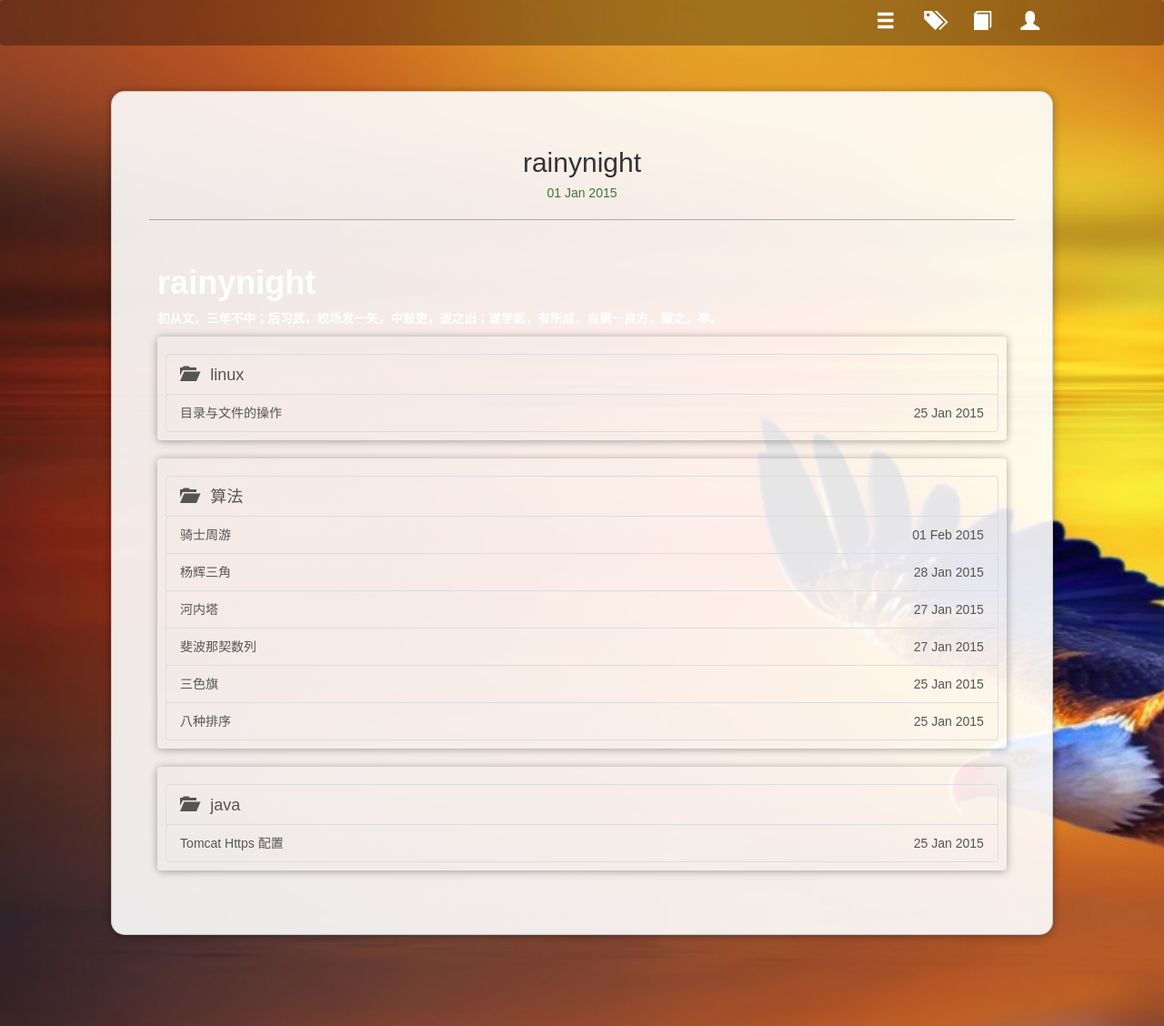
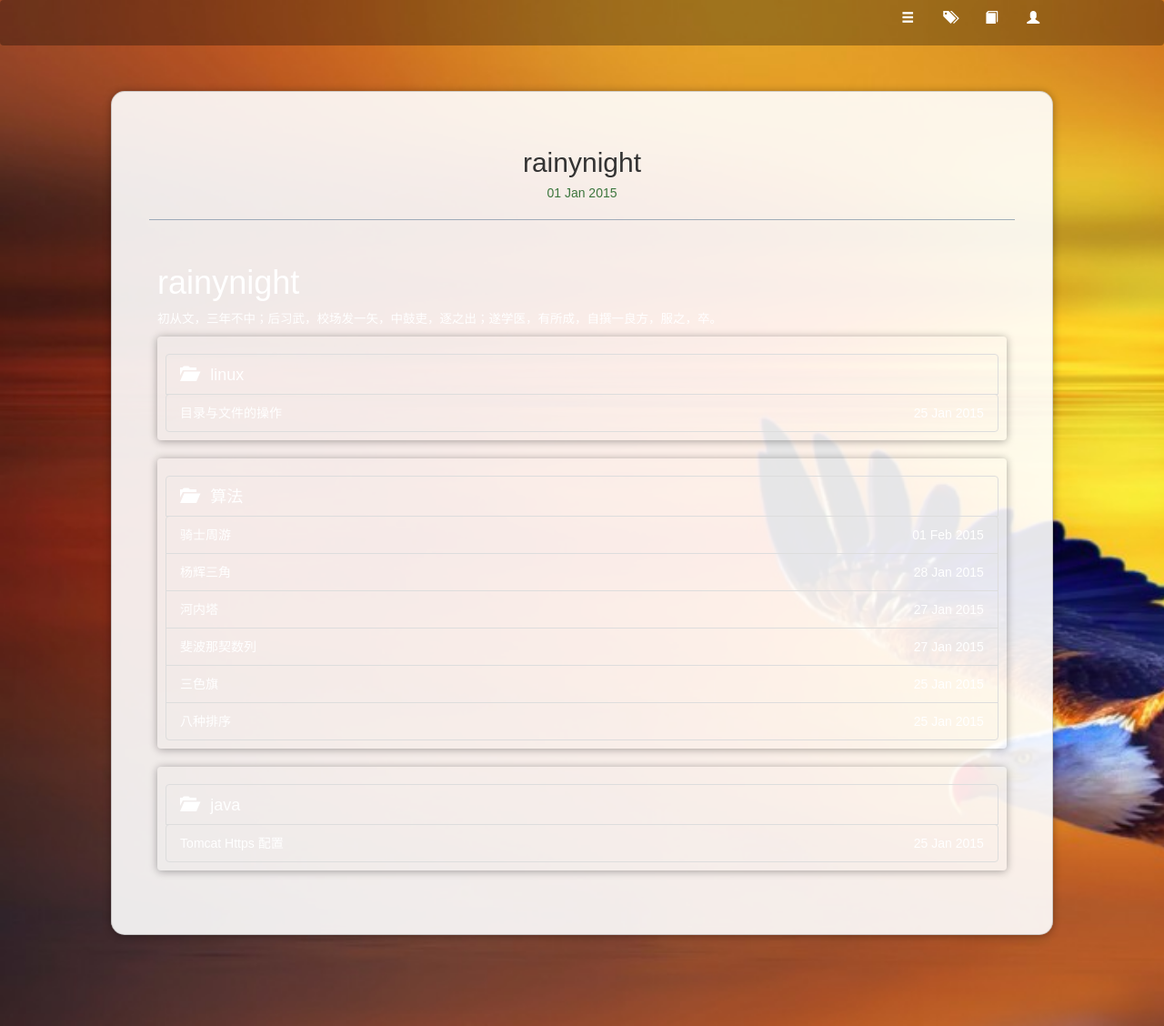
Before and after one commit to bit-ranger/blog, a Jekyll site: the page built from index.html, in a window 1280 px wide and 1128 px high. Shown: the whole window at 91% size. Built offline with Jekyll 4.4.1, drawn with Linux system fonts in a browser that asks for light colours; nearby versions of some CDN libraries; Markdown is read by kramdown in place of the engine named in the settings.

Commit message:
Update style.css

```diff
--- a/css/style.css
+++ b/css/style.css
@@ -35,15 +35,6 @@
     box-shadow: 0 1px 10px rgba(0,0,0,0.33333);
     font-family: "Arial","Microsoft YaHei","黑体","宋体",sans-serif;
 }
-.font-lg {
-    font-size: 180%;
-}
-.font-md {
-    font-size: 150%;
-}
-.font-sm {
-    font-size: 120%;
-}
 .fixed-background {
     background-color: #222;
     background-image: url(/css/background-img.jpg);
@@ -61,7 +52,6 @@
 }
 .entry{
     color:#fff;
-    font-weight: bold;
 }
 .pager-btn {
     background-color: rgba(0,0,0,0.2);
@@ -87,6 +77,9 @@
 
 
 /**** 改变预设的颜色 ****/
+a.list-group-item{
+    color:#fff;
+}
 a.list-group-item:hover {
     background-color: rgba(0,0,0,0.3);
     color:#fff;
```
